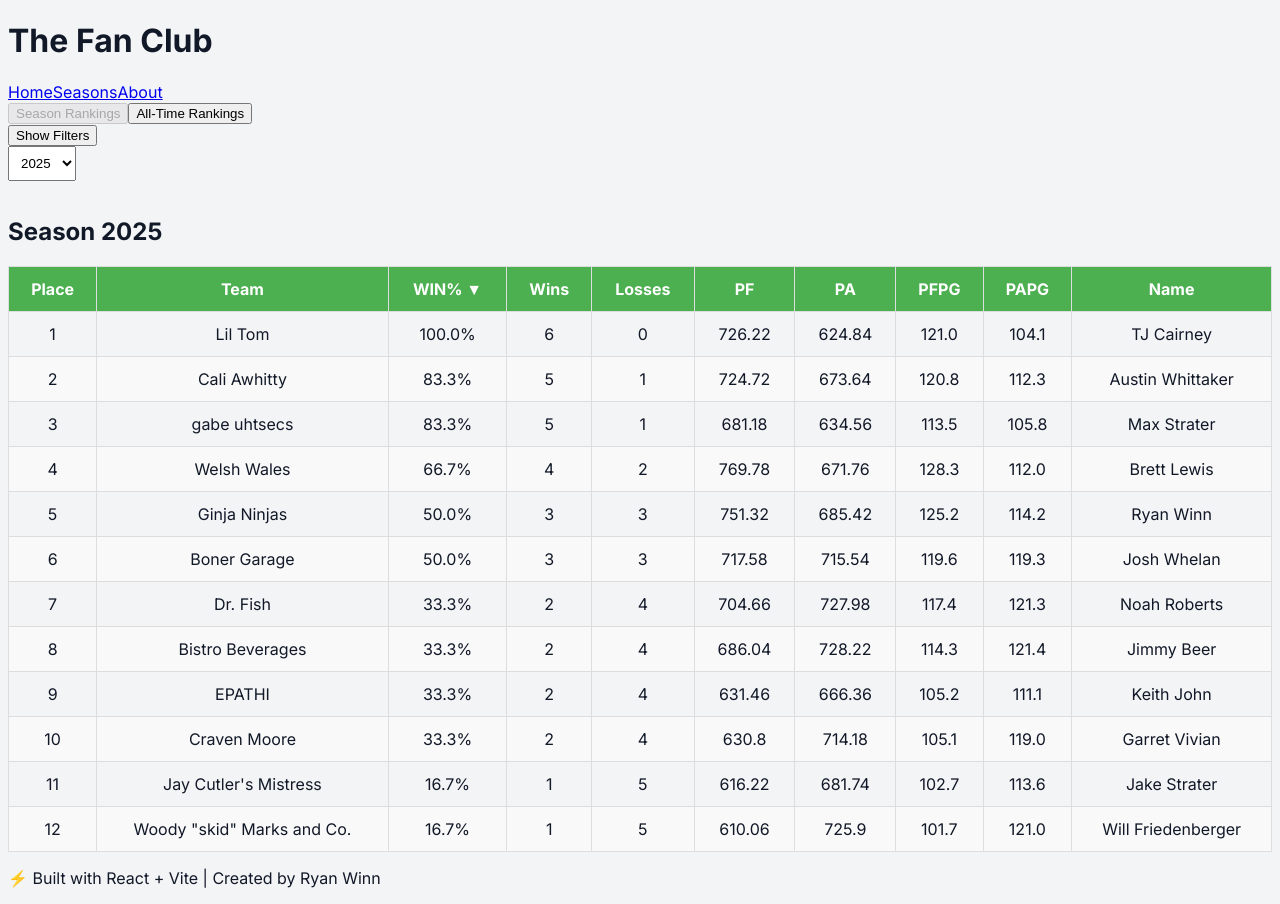
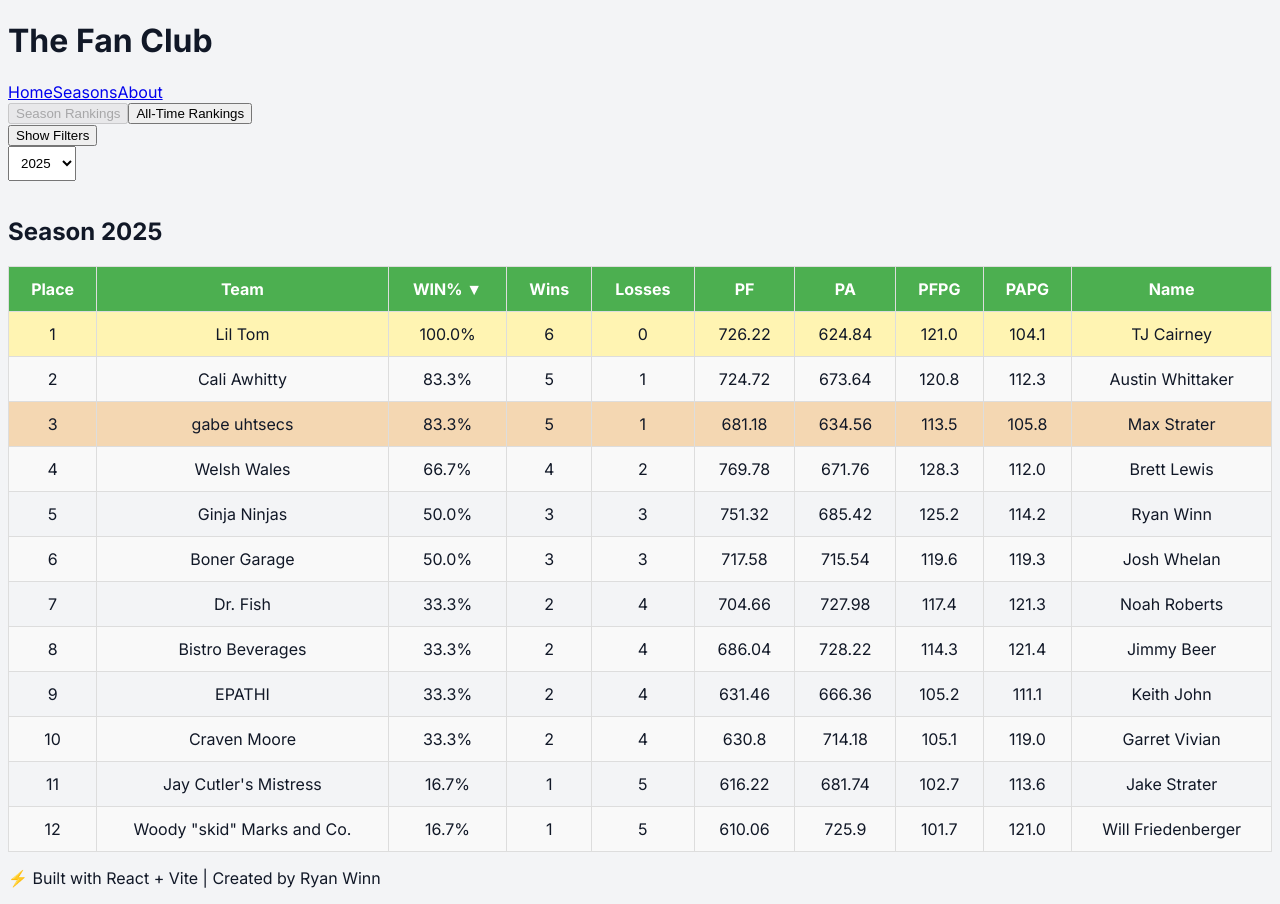
Before and after one commit to ryanw1nn/FantasyFootballWebApp, a React (Vite) app: page / in a window 1280 px wide. Built offline with nearby package versions, Linux system fonts and the light colour scheme.

Commit message:
broken css

```diff
--- a/src/components/SeasonTable.jsx
+++ b/src/components/SeasonTable.jsx
@@ -174,8 +174,20 @@ export default function SeasonTable({ seasonData, year }) {
               const pfpg = totalGames ? (row.pf / totalGames).toFixed(1) : "-";
               const papg = totalGames ? (row.pa / totalGames).toFixed(1) : "-";
 
+              // find top3 by winPct dynamically
+              const top3 = [...sortedData]
+                .sort((a, b) => (b.winPct || 0) - (a.winPct || 0))
+                .slice(0,3)
+                .map((t) => t._idx);
+
+              let rowClass = "";
+              if (top3[0] === row._idx) rowClass = styles.goldRow
+              else if (top3[1] === row._idx) rowClass = styles.silverRow
+              else if (top3[2] === row._idx) rowClass = styles.bronzeRow
+
+
               return (
-                <tr key={idx}>
+                <tr key={idx} className={rowClass}>
                   <td className="placementEmoji">{row.place || ""}</td>
                   <td>{row.team}</td>
                   <td>{winPctDisplay}</td>
--- a/src/components/Table.module.css
+++ b/src/components/Table.module.css
@@ -65,3 +65,15 @@
     min-width: 600px; /* table width adjusted for smaller screens */
   }
 }
+
+.goldRow {
+  background-color: #fff4b2;
+}
+
+.silverRow {
+  background-color: #d1d1d1;
+}
+
+.bronzeRow {
+  background-color: #f4d7b2;
+}
```
